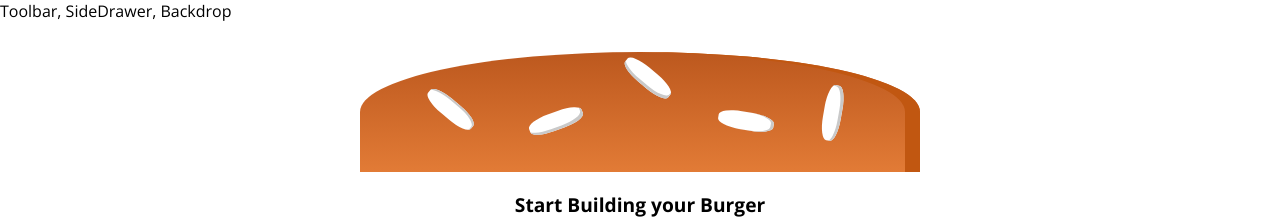
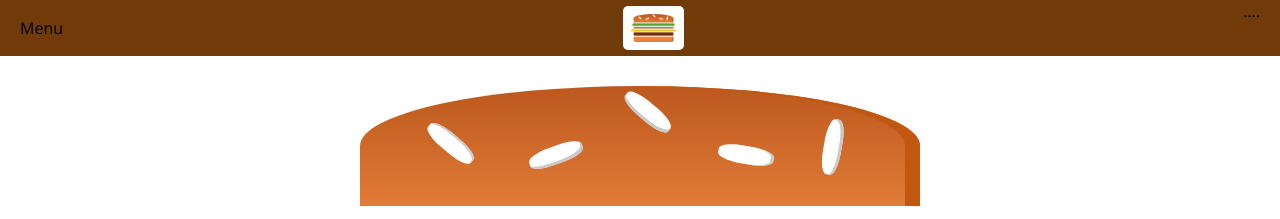
Before and after one commit to dangulo4/my-burger-app, a React (Create React App) app: page / in a window 1280 px wide. Shown: the top 219 px of the page. Built offline with nearby package versions, Linux system fonts and the light colour scheme.

Commit message:
Added toolbar and navigation with logo

```diff
--- a/src/components/Burger/OrderSummary/index.js
+++ b/src/components/Burger/OrderSummary/index.js
@@ -1,6 +1,7 @@
 import React from 'react';
 
 import Aux from '../../../hoc/Auxillary';
+import Button from '../../UI/Button';
 
 const orderSummary = (props) => {
   const ingredientSummary = Object.keys(props.ingredients).map((igKey) => {
@@ -16,7 +17,16 @@ const orderSummary = (props) => {
       <h3>Your Order</h3>
       <p>A delicious burger with the following ingredients:</p>
       <ul>{ingredientSummary}</ul>
+      <p>
+        <strong>Total Price: {props.price.toFixed(2)}</strong>
+      </p>
       <p>Continue to Checkout?</p>
+      <Button btnType='Danger' clicked={props.purchaseCancelled}>
+        Cancel
+      </Button>
+      <Button btnType='Success' clicked={props.purchaseContinued}>
+        Continue
+      </Button>
     </Aux>
   );
 };
--- a/src/components/Layout/Layout.module.css
+++ b/src/components/Layout/Layout.module.css
@@ -1,3 +1,3 @@
 .Content {
-  margin-top: 16px;
+  margin-top: 72px;
 }
--- a/src/components/Layout/index.js
+++ b/src/components/Layout/index.js
@@ -1,10 +1,12 @@
 import React from 'react';
+
 import Aux from '../../hoc/Auxillary';
 import classes from './Layout.module.css';
+import Toolbar from '../Navigation/Toolbar';
 
 const layout = (props) => (
   <Aux>
-    <div>Toolbar, SideDrawer, Backdrop</div>
+    <Toolbar />
     <main className={classes.Content}>{props.children}</main>
   </Aux>
 );
--- /dev/null
+++ b/src/components/Logo/Logo.module.css
@@ -0,0 +1,11 @@
+.Logo {
+  background-color: white;
+  padding: 8px;
+  height: 80%;
+  box-sizing: border-box;
+  border-radius: 5px;
+}
+
+.Logo img {
+  height: 100%;
+}
--- /dev/null
+++ b/src/components/Logo/index.js
@@ -0,0 +1,12 @@
+import React from 'react';
+
+import burgerLogo from '../../assets/images/burger-logo.png';
+import classes from './Logo.module.css';
+
+const logo = (props) => (
+  <div className={classes.Logo}>
+    <img src={burgerLogo} alt='MyBurger' />
+  </div>
+);
+
+export default logo;
--- /dev/null
+++ b/src/components/Navigation/Toolbar/Toolbar.module.css
@@ -0,0 +1,18 @@
+.Toolbar {
+  height: 56px;
+  width: 100%;
+  position: fixed;
+  top: 0;
+  left: 0;
+  background-color: #703b09;
+  display: flex;
+  justify-content: space-between;
+  align-items: center;
+  padding: 0 20px;
+  box-sizing: border-box;
+  z-index: 90;
+}
+
+.Toolbar nav {
+  height: 100%;
+}
--- /dev/null
+++ b/src/components/Navigation/Toolbar/index.js
@@ -0,0 +1,14 @@
+import React from 'react';
+
+import classes from './Toolbar.module.css';
+import Logo from '../../Logo';
+
+const toolbar = (props) => (
+  <header className={classes.Toolbar}>
+    <div>Menu</div>
+    <Logo />
+    <nav>....</nav>
+  </header>
+);
+
+export default toolbar;
--- /dev/null
+++ b/src/components/UI/Button/Button.module.css
@@ -0,0 +1,24 @@
+.Button {
+  background-color: transparent;
+  border: none;
+  color: white;
+  outline: none;
+  cursor: pointer;
+  font: inherit;
+  padding: 10px;
+  margin: 10px;
+  font-weight: bold;
+}
+
+.Button:first-of-type {
+  margin-left: 0;
+  padding-left: 0;
+}
+
+.Success {
+  color: #5c9210;
+}
+
+.Danger {
+  color: #944317;
+}
--- /dev/null
+++ b/src/components/UI/Button/index.js
@@ -0,0 +1,14 @@
+import React from 'react';
+
+import classes from './Button.module.css';
+
+const Button = (props) => (
+  <button
+    className={[classes.Button, classes[props.btnType]].join(' ')}
+    onClick={props.clicked}
+  >
+    {props.children}
+  </button>
+);
+
+export default Button;
--- a/src/containers/BurgerBuilder/index.js
+++ b/src/containers/BurgerBuilder/index.js
@@ -76,6 +76,10 @@ class BurgerBuilder extends Component {
     this.setState({ purchasing: false });
   };
 
+  purchaseContinueHandler = () => {
+    alert('Continue');
+  };
+
   render() {
     const disabledInfo = {
       ...this.state.ingredients,
@@ -89,7 +93,12 @@ class BurgerBuilder extends Component {
           show={this.state.purchasing}
           modalClosed={this.purchaseCancelHandler}
         >
-          <OrderSummary ingredients={this.state.ingredients} />
+          <OrderSummary
+            ingredients={this.state.ingredients}
+            purchaseCancelled={this.purchaseCancelHandler}
+            purchaseContinued={this.purchaseContinueHandler}
+            price={this.state.totalPrice}
+          />
         </Modal>
         <Burger ingredients={this.state.ingredients} />
         <BuildControls
```
Also changed, not shown: src/assets/images/burger-logo.png (added).
